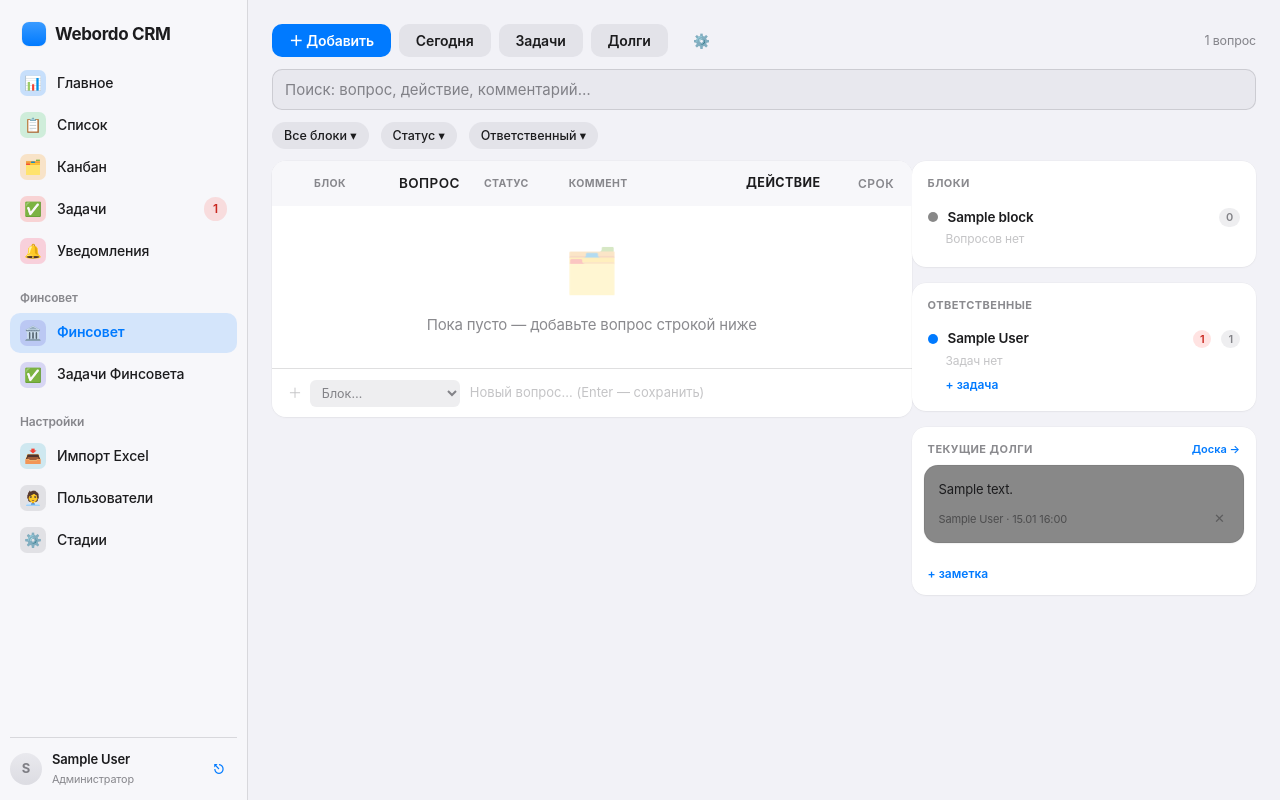
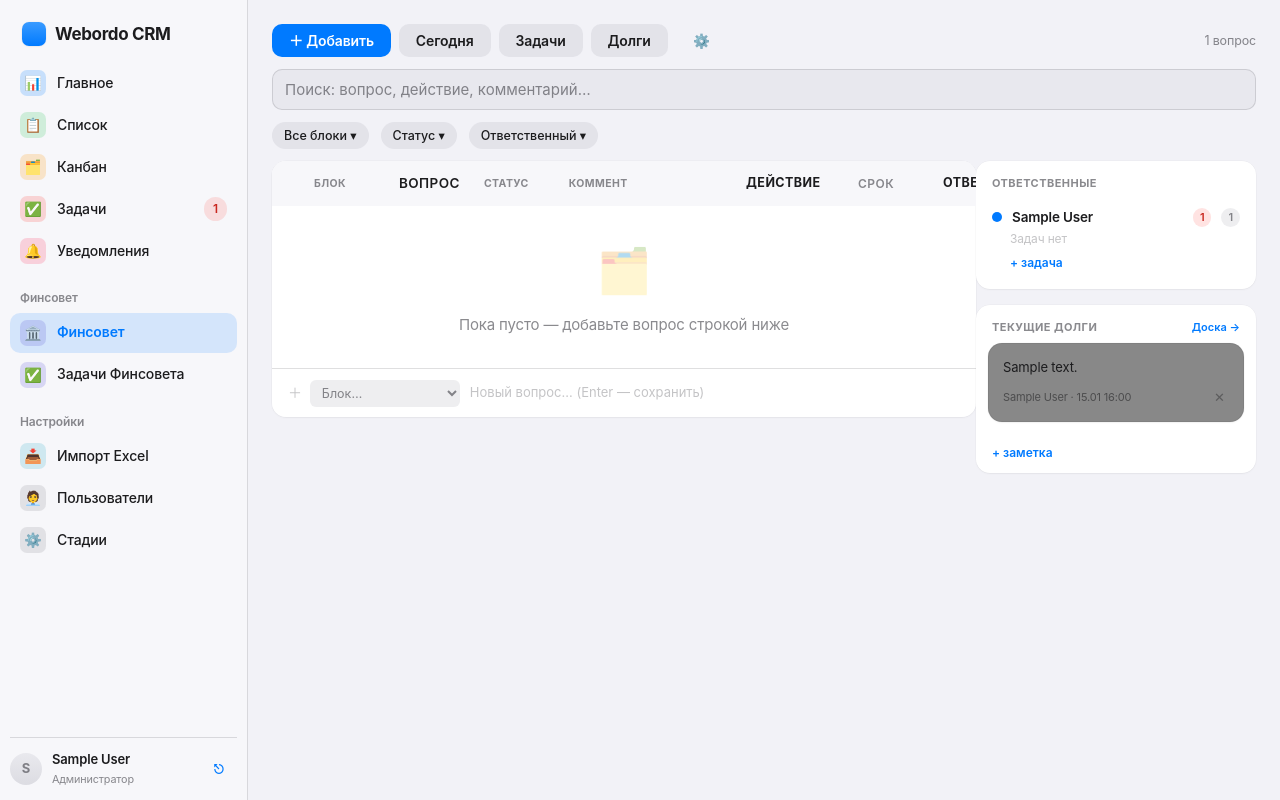
Before and after one commit to Amantur1develooper/srm, a Django app: page /finsovet/ in a window 1280 px wide. Run offline with Django 5.2, Linux system fonts and the light colour scheme; a user stored in the database is signed in; tables that the repository leaves empty hold one stand-in row (values such as "Sample post"); data that the repository does not hold is empty.

Commit message:
first commit17

```diff
--- a/apps/finsovet/tests.py
+++ b/apps/finsovet/tests.py
@@ -91,7 +91,7 @@ class FinsovetCoreTests(TestCase):
         other_block = Block.objects.create(name="ЖЗИ", slug="zhzi", order=1)
         Question.objects.create(block=other_block, title="Электричество", status=Question.Status.IN_PROGRESS)
         def table(resp):
-            # фильтр касается таблицы; боковые панели («Блоки», «Ответственные») показывают всё
+            # фильтр касается таблицы; боковые панели показывают всё
             html = resp.content.decode()
             return html[html.index('id="fsTable"'):html.index('class="fs-side"')]
 
--- a/apps/finsovet/views.py
+++ b/apps/finsovet/views.py
@@ -50,8 +50,7 @@ def dashboard(request):
     if status:
         qs = qs.filter(status=status)
 
-    # «Блоки» и «Ответственные» — одинаковые по виду панели: строка (точка, имя,
-    # счётчик) и под ней топ-3 открытых задачи.
+    # «Ответственные»: строка (имя, счётчик) и под ней топ-3 открытых задачи.
     people_panel = []
     for p in responsible_people():
         open_qs = (
@@ -61,12 +60,6 @@ def dashboard(request):
         top = open_qs.select_related("block").order_by(F("due_date").asc(nulls_last=True), "order")[:3]
         overdue = open_qs.filter(due_date__lt=timezone.localdate()).count()
         people_panel.append({"person": p, "count": open_qs.count(), "overdue": overdue, "tasks": list(top)})
-
-    blocks_panel = []
-    for b in Block.objects.filter(is_active=True):
-        block_qs = Question.objects.filter(is_active=True, block=b)
-        top = block_qs.exclude(status=Question.Status.DONE).order_by("order", "-updated_at")[:3]
-        blocks_panel.append({"block": b, "count": block_qs.count(), "tasks": list(top)})
 
     ctx = {
         **_base_ctx(),
@@ -79,7 +72,6 @@ def dashboard(request):
         "responsible_quick_form": ResponsibleQuickForm(),
         "total": Question.objects.filter(is_active=True).count(),
         "people_panel": people_panel,
-        "blocks_panel": blocks_panel,
         "debt_notes": DebtNote.objects.select_related("updated_by", "created_by"),
     }
     return render(request, "finsovet/dashboard.html", ctx)
--- a/static/crm/app.css
+++ b/static/crm/app.css
@@ -760,7 +760,8 @@ body.selecting .titem{cursor:default}
    ========================================================= */
 body.fs-notopbar .topbar{display:none}
 
-.fs-layout{display:grid;grid-template-columns:65% 35%;gap:var(--sp-5);align-items:start}
+/* главная рабочая область — таблица вопросов; справа узкая колонка ответственных и долгов */
+.fs-layout{display:grid;grid-template-columns:minmax(0,1fr) 280px;gap:var(--sp-5);align-items:start}
 @media(max-width:1100px){.fs-layout{grid-template-columns:1fr}}
 .fs-main{min-width:0}
 .fs-toolbar{display:flex;align-items:center;gap:var(--sp-2);margin-bottom:var(--sp-3);flex-wrap:wrap}
@@ -875,7 +876,7 @@ body.fs-notopbar .topbar{display:none}
 .hmenu-quick{border-top:.5px solid var(--sep);margin-top:4px;padding-top:6px}
 .hmenu-quick .field-input.sm{font-size:12.5px;padding:6px 9px}
 
-/* правая колонка: два визуально симметричных блока — «Блоки» и «Ответственные» */
+/* правая колонка: «Ответственные» и «Текущие долги» */
 .fs-side{display:flex;flex-direction:column;gap:var(--sp-4)}
 .fs-panel{background:var(--surface);border-radius:var(--r-lg);box-shadow:var(--shadow-sm);padding:8px}
 .fs-panel-h{font-size:11px;font-weight:700;letter-spacing:.04em;text-transform:uppercase;color:var(--muted);padding:6px 8px 8px}
--- a/templates/finsovet/dashboard.html
+++ b/templates/finsovet/dashboard.html
@@ -106,24 +106,6 @@
   </div>
 
   <aside class="fs-side">
-    <div class="fs-panel">
-      <div class="fs-panel-h">Блоки</div>
-      {% for item in blocks_panel %}
-      <div class="fs-panel-row fs-panel-row-tasks">
-        <a href="?block={{ item.block.slug }}" class="fs-panel-row-head">
-          <span class="fs-dot" style="background:{{ item.block.color }}"></span>
-          <span class="fs-panel-name">{{ item.block.name }}</span>
-          <span class="fs-panel-count">{{ item.count }}</span>
-        </a>
-        {% for t in item.tasks %}
-        <a href="{{ t.get_absolute_url }}" class="fs-mini-task">
-          <span class="fs-mini-dot {{ t.due_tone }}"></span>{{ t.title|truncatechars:30 }}{% if t.due_date %} · {{ t.due_date|date:"d.m" }}{% endif %}
-        </a>
-        {% empty %}<div class="fs-mini-empty">Вопросов нет</div>{% endfor %}
-      </div>
-      {% empty %}<div class="muted" style="padding:8px">Список пуст</div>{% endfor %}
-    </div>
-
     <div class="fs-panel">
       <div class="fs-panel-h">Ответственные</div>
       {% for item in people_panel %}
```
